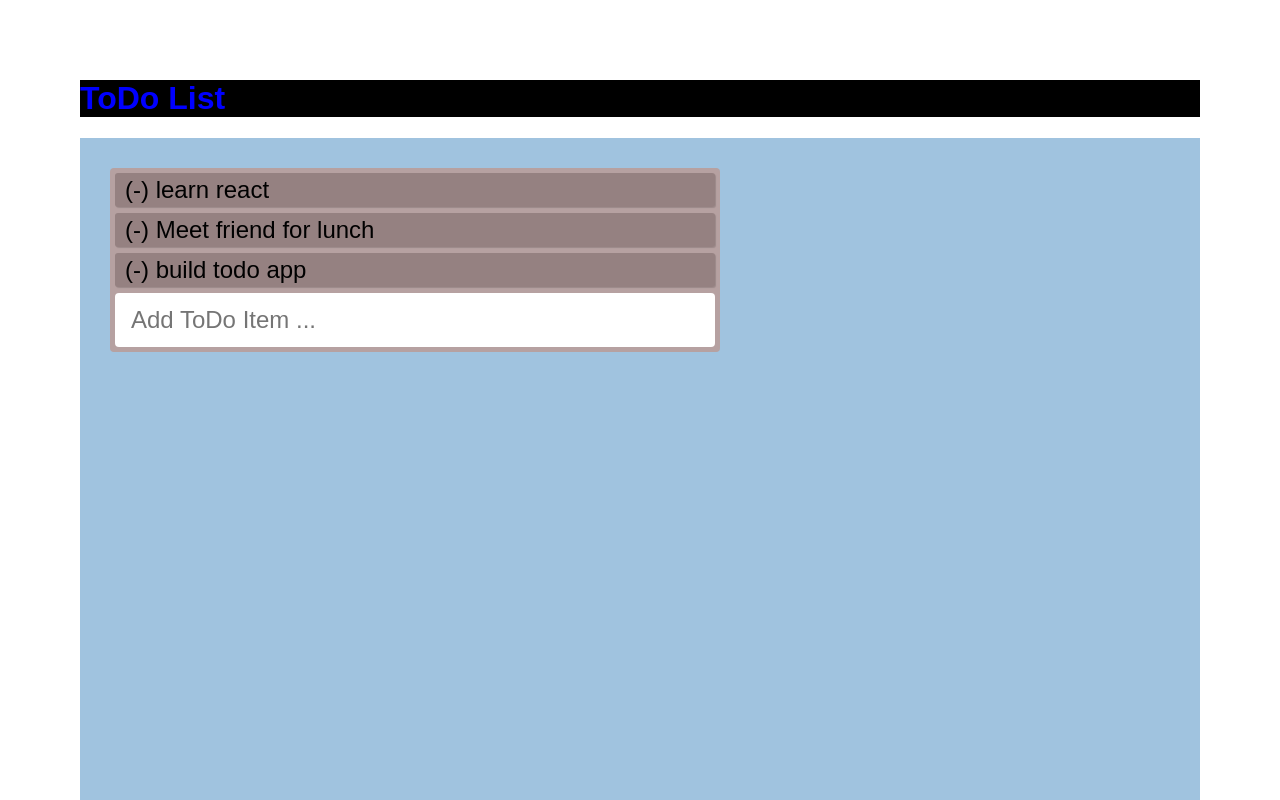
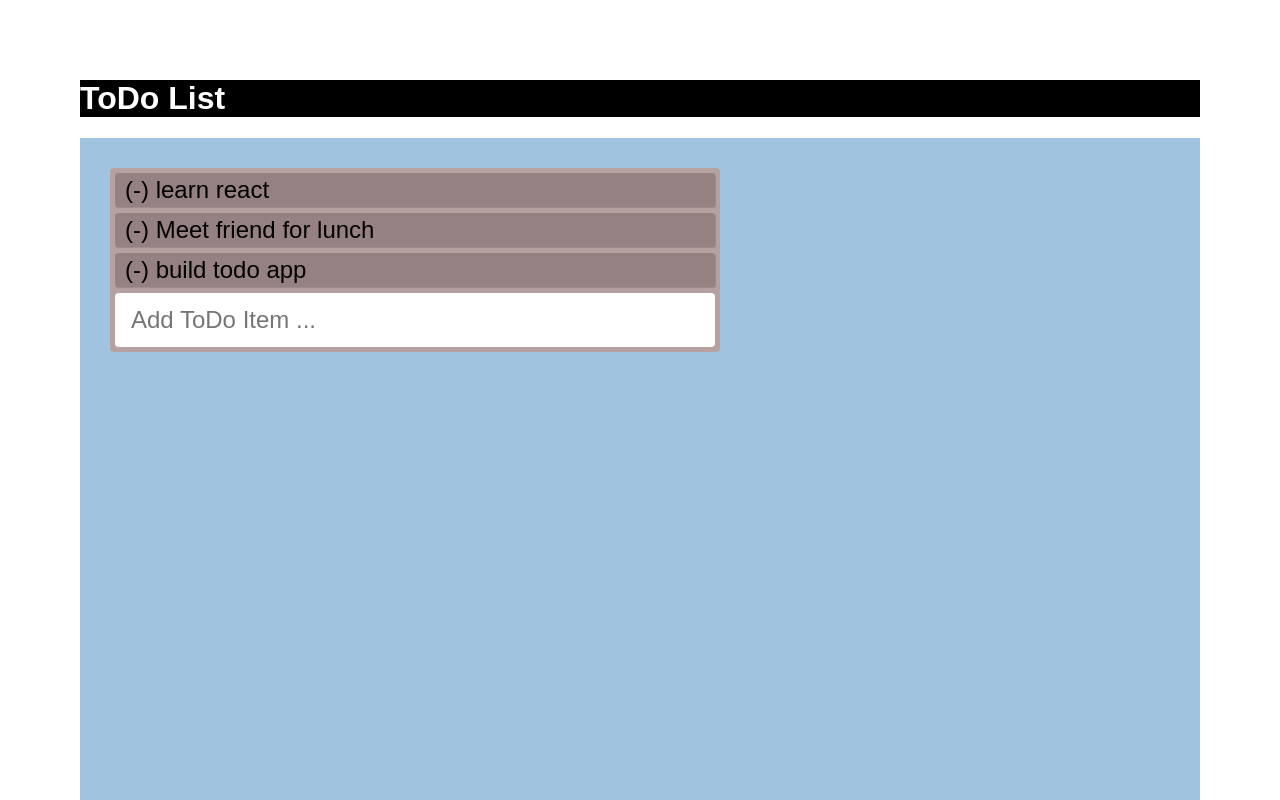
Before and after one commit to BabarBaig/to-do-list, a plain HTML site: page index.html in a window 1280 px wide. Shown: the top 800 px of the page. Drawn offline with nearby package versions, Linux system fonts and the light colour scheme.

Commit message:
Update index.html

```diff
--- a/index.html
+++ b/index.html
@@ -13,7 +13,7 @@
 
   <body style="margin: 5em">
     <!-- We will put our React component inside this div. -->
-    <h1 style="color:blue;">ToDo List</h1>
+    <h1>ToDo List</h1>
 
     <!-- react components go here: -->
     <div id="root"></div>
```
